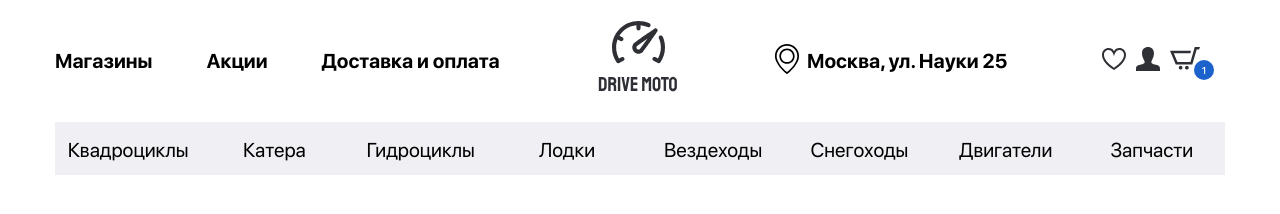
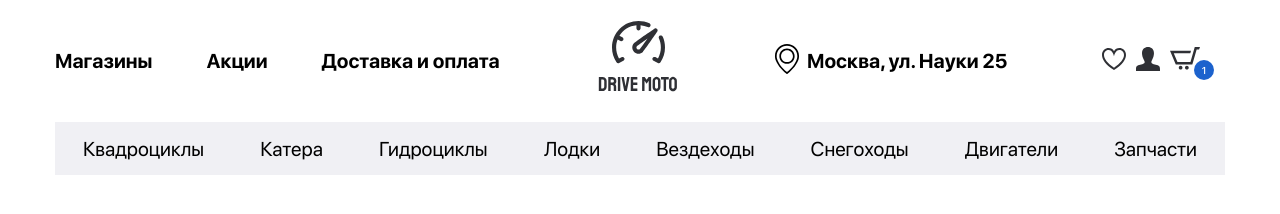
Before and after one commit to Vitaljano/drive-moto, a plain HTML site: page index.html in a window 1280 px wide. Drawn offline with nearby package versions, Linux system fonts and the light colour scheme.

Commit message:
Fix: menu link categories position

```diff
--- a/css/style.css
+++ b/css/style.css
@@ -100,10 +100,7 @@ body {
 	position: relative;
 }
 .menu-categories__link {
-	position: absolute;
-	top: 50%;
-	left: 50%;
-	transform: translate(-50%, -50%);
+	position: relative;
 	transition: all .3s;
 	cursor: pointer;
 	padding: 15px 0 14px;
```
